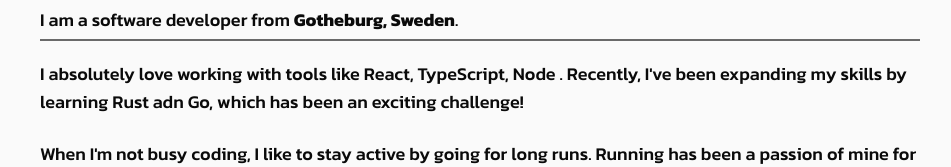
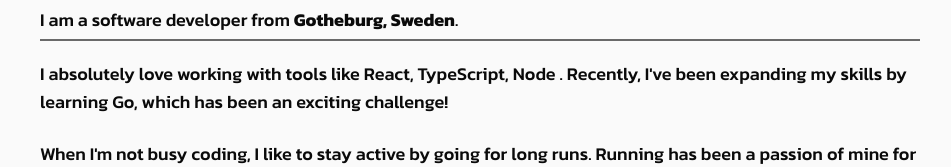
Before and after one commit to masiucd/marcell_ciszek_druzynski.com, a Next.js app: page /about in a window 1280 px wide. Shown: the part 209-376 px from the top of the page, without its empty margins (160-1111 px from the left). Built offline with nearby package versions, Linux system fonts and the light colour scheme.

Commit message:
Spell fix

```diff
--- a/src/app/(marketing)/about/page.tsx
+++ b/src/app/(marketing)/about/page.tsx
@@ -75,8 +75,8 @@ function AboutPage() {
 			<div className="flex flex-col gap-5">
 				<p>
 					I absolutely love working with tools like React, TypeScript, Node .
-					Recently, I&apos;ve been expanding my skills by learning Rust adn Go,
-					which has been an exciting challenge!
+					Recently, I&apos;ve been expanding my skills by learning Go, which has
+					been an exciting challenge!
 				</p>
 
 				<p>
```
